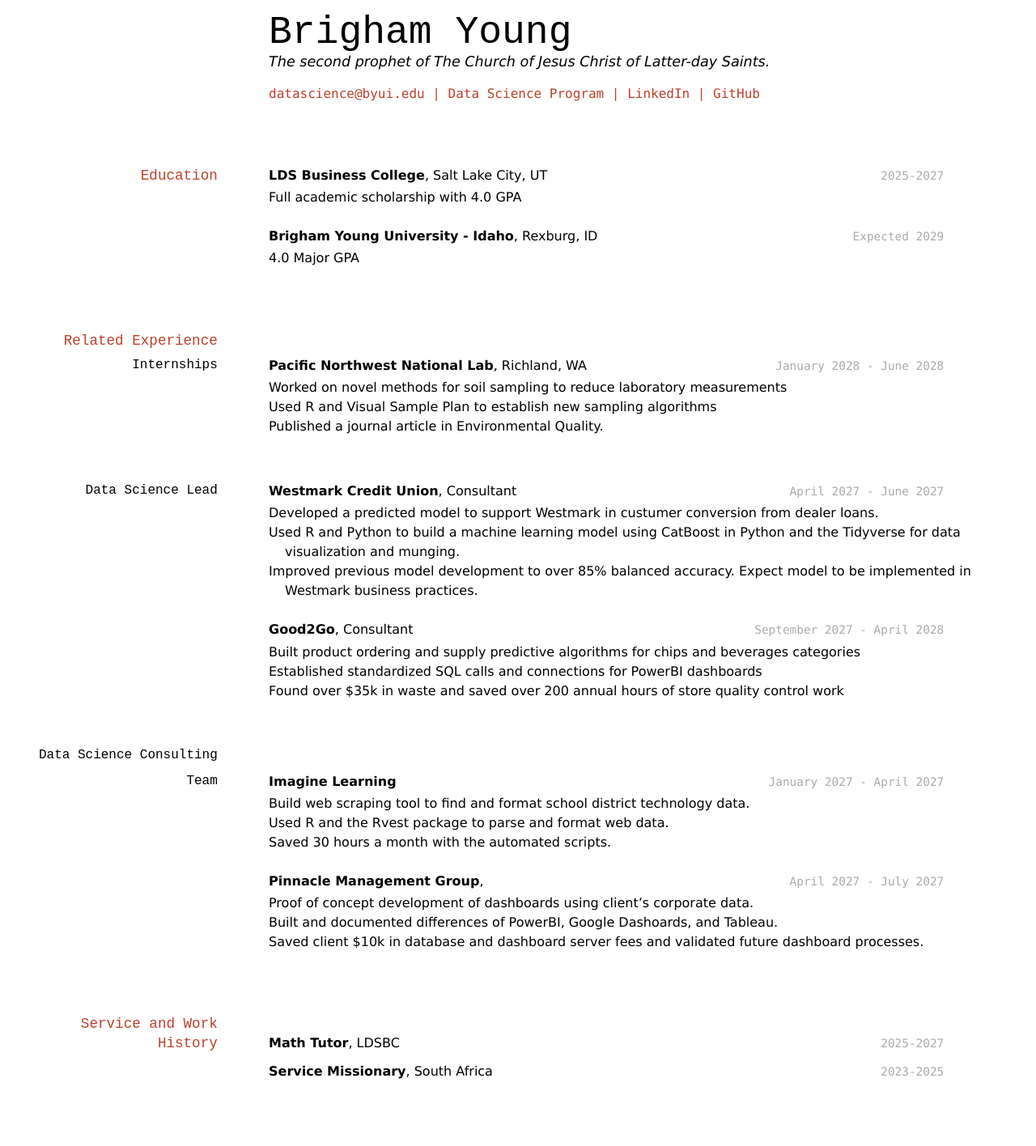
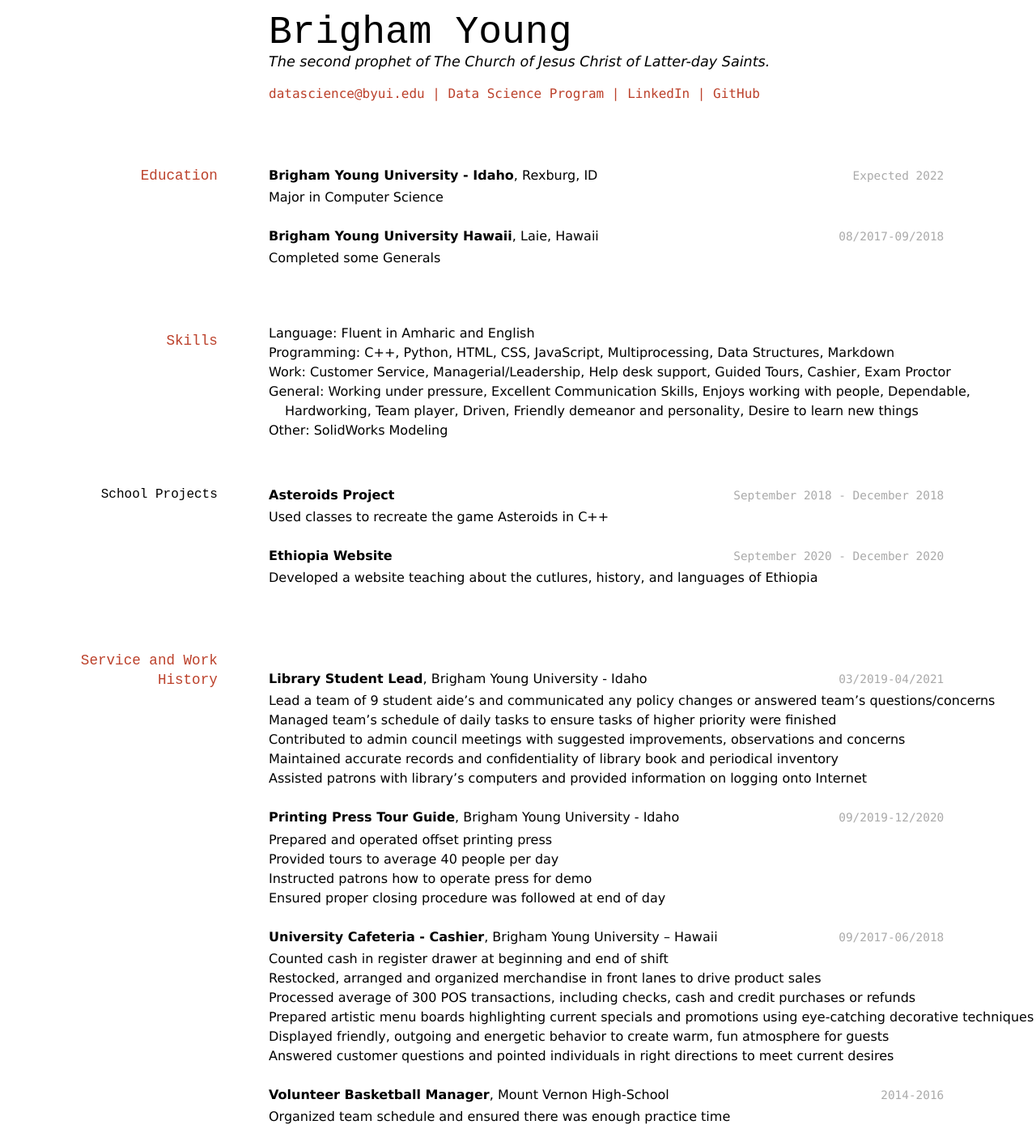
Before and after one commit to ruthnixon/Berehe-Resume, a Jekyll site: the page built from docs/index.md, in a window 1280 px wide. Shown: the whole page at 81% size. Built offline with Jekyll 4.4.1, drawn with Linux system fonts in a browser that asks for light colours; before the commit the page ends 1347 px from its top, so only the background shows below that.

Commit message:
Updated resume

```diff
--- a/docs/index.md
+++ b/docs/index.md
@@ -8,7 +8,7 @@ The second prophet of The Church of Jesus Christ of Latter-day Saints.
 <div id="webaddress">
 <a href="datascience@byui.edu">datascience@byui.edu</a>
 | <a href="https://byuidatascience.github.io/development.html">Data Science Program</a>
-| <a href="https://www.linkedin.com/groups/13537407/">LinkedIn</a>
+| <a href="https://www.linkedin.com/in/ruth-berehe-3b55ab160">LinkedIn</a>
 | <a href="https://github.com/byuids-resumes">GitHub</a>
 </div>
 
@@ -16,72 +16,68 @@ The second prophet of The Church of Jesus Christ of Latter-day Saints.
 
 ## Education
 
-`2025-2027`
-__LDS Business College__, Salt Lake City, UT
-
-- Full academic scholarship with 4.0 GPA
-
-`Expected 2029`
+`Expected 2022`
 __Brigham Young University - Idaho__, Rexburg, ID
 
-- 4.0 Major GPA
+- Major in Computer Science
 
+`08/2017-09/2018`
+__Brigham Young University Hawaii__, Laie, Hawaii
 
-## Related Experience
+- Completed some Generals
 
-### Internships
+## Skills
 
-`January 2028 - June 2028`
-__Pacific Northwest National Lab__, Richland, WA
+- Language: Fluent in Amharic and English
+- Programming: C++, Python, HTML, CSS, JavaScript, Multiprocessing, Data Structures, Markdown
+- Work: Customer Service, Managerial/Leadership, Help desk support, Guided Tours, Cashier, Exam Proctor
+- General: Working under pressure, Excellent Communication Skills, Enjoys working with people, Dependable, Hardworking, Team player, Driven, Friendly demeanor and personality, Desire to learn new things
+- Other: SolidWorks Modeling
 
-- Worked on novel methods for soil sampling to reduce laboratory measurements
-- Used R and Visual Sample Plan to establish new sampling algorithms
-- Published a journal article in Environmental Quality.
+### School Projects
 
-### Data Science Lead
+`September 2018 - December 2018`
+__Asteroids Project__
 
-`April 2027 - June 2027`
-__Westmark Credit Union__, Consultant
+- Used classes to recreate the game Asteroids in C++
 
-- Developed a predicted model to support Westmark in custumer conversion from dealer loans.
-- Used R and Python to build a machine learning model using CatBoost in Python and the Tidyverse for data visualization and munging.
-- Improved previous model development to over 85% balanced accuracy. Expect model to be implemented in Westmark business practices.
+`September 2020 - December 2020`
+__Ethiopia Website__
 
-`September 2027 - April 2028`
-__Good2Go__, Consultant
-
-- Built product ordering and supply predictive algorithms for chips and beverages categories
-- Established standardized SQL calls and connections for PowerBI dashboards
-- Found over $35k in waste and saved over 200 annual hours of store quality control work
-
-### Data Science Consulting Team
-
-`January 2027 - April 2027`
-__Imagine Learning__
-
-- Build web scraping tool to find and format school district technology data.
-- Used R and the Rvest package to parse and format web data.
-- Saved 30 hours a month with the automated scripts.
-
-`April 2027 - July 2027`
-__Pinnacle Management Group__,
-
-- Proof of concept development of dashboards using client's corporate data.
-- Built and documented differences of PowerBI, Google Dashoards, and Tableau.
-- Saved client $10k in database and dashboard server fees and validated future dashboard processes.
-
+- Developed a website teaching about the cutlures, history, and languages of Ethiopia
 
 ## Service and Work History
 
-`2025-2027`
-__Math Tutor__, LDSBC
+`03/2019-04/2021`
+__Library Student Lead__, Brigham Young University - Idaho
+- Lead a team of 9 student aide’s and communicated any policy changes or answered team’s questions/concerns
+- Managed team’s schedule of daily tasks to ensure tasks of higher priority were finished
+- Contributed to admin council meetings with suggested improvements, observations and concerns
+- Maintained accurate records and confidentiality of library book and periodical inventory
+- Assisted patrons with library's computers and provided information on logging onto Internet
+
+`09/2019-12/2020`
+__Printing Press Tour Guide__, Brigham Young University - Idaho
+- Prepared and operated offset printing press
+- Provided tours to average 40 people per day
+- Instructed patrons how to operate press for demo
+- Ensured proper closing procedure was followed at end of day
+
+`09/2017-06/2018`
+__University Cafeteria - Cashier__, Brigham Young University – Hawaii
+- Counted cash in register drawer at beginning and end of shift
+- Restocked, arranged and organized merchandise in front lanes to drive product sales
+- Processed average of 300 POS transactions, including checks, cash and credit purchases or refunds
+- Prepared artistic menu boards highlighting current specials and promotions using eye-catching decorative techniques
+- Displayed friendly, outgoing and energetic behavior to create warm, fun atmosphere for guests
+- Answered customer questions and pointed individuals in right directions to meet current desires
 
 
-`2023-2025`
-__Service Missionary__, South Africa
+`2014-2016`
+__Volunteer Basketball Manager__, Mount Vernon High-School
 
-
+- Organized team schedule and ensured there was enough practice time
 
 <!-- ### Footer
 
-Last updated: May 2013 -->
+Last updated: July 2021 -->
```
Also changed, not shown: other parts of docs/index.md (+1 -1 lines).
